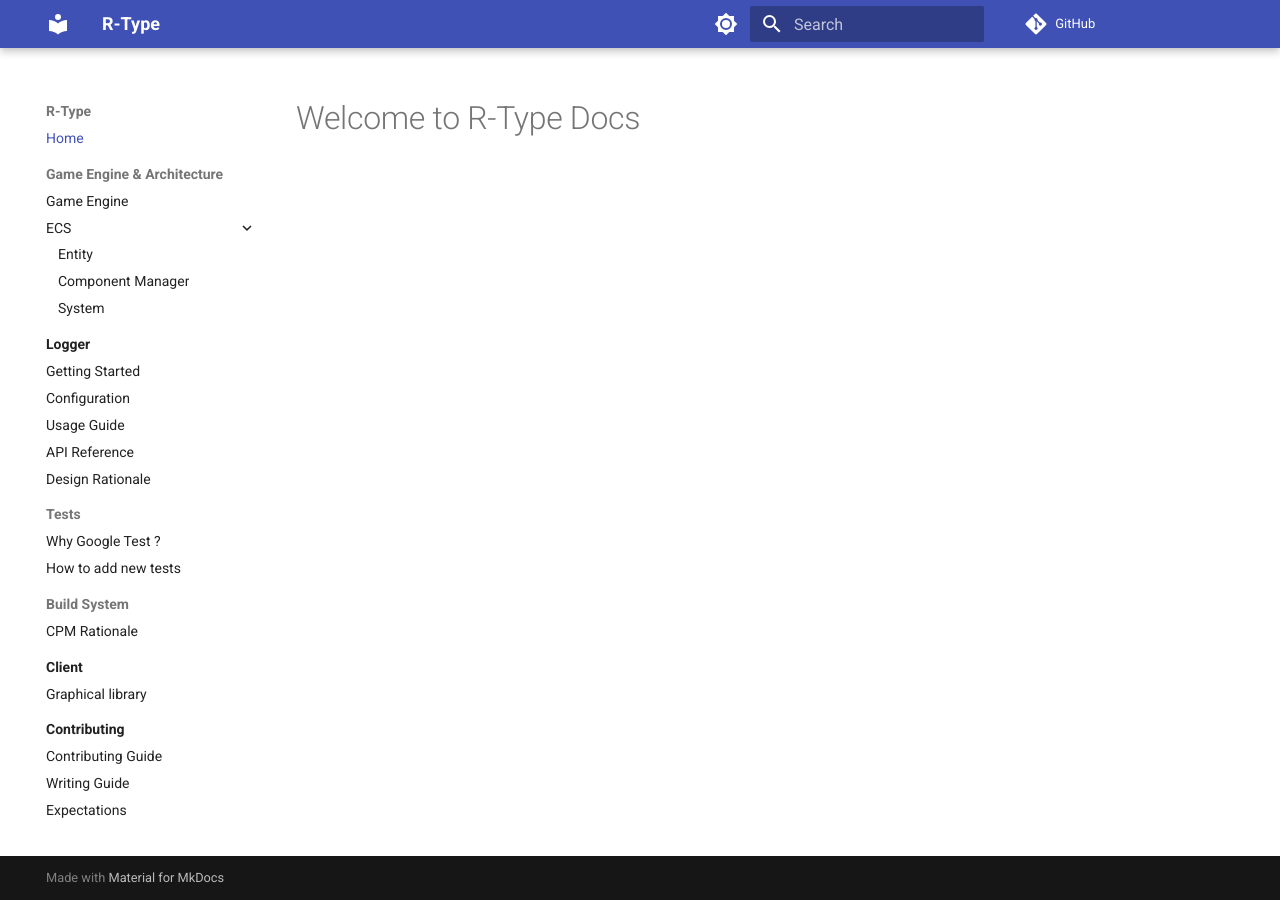
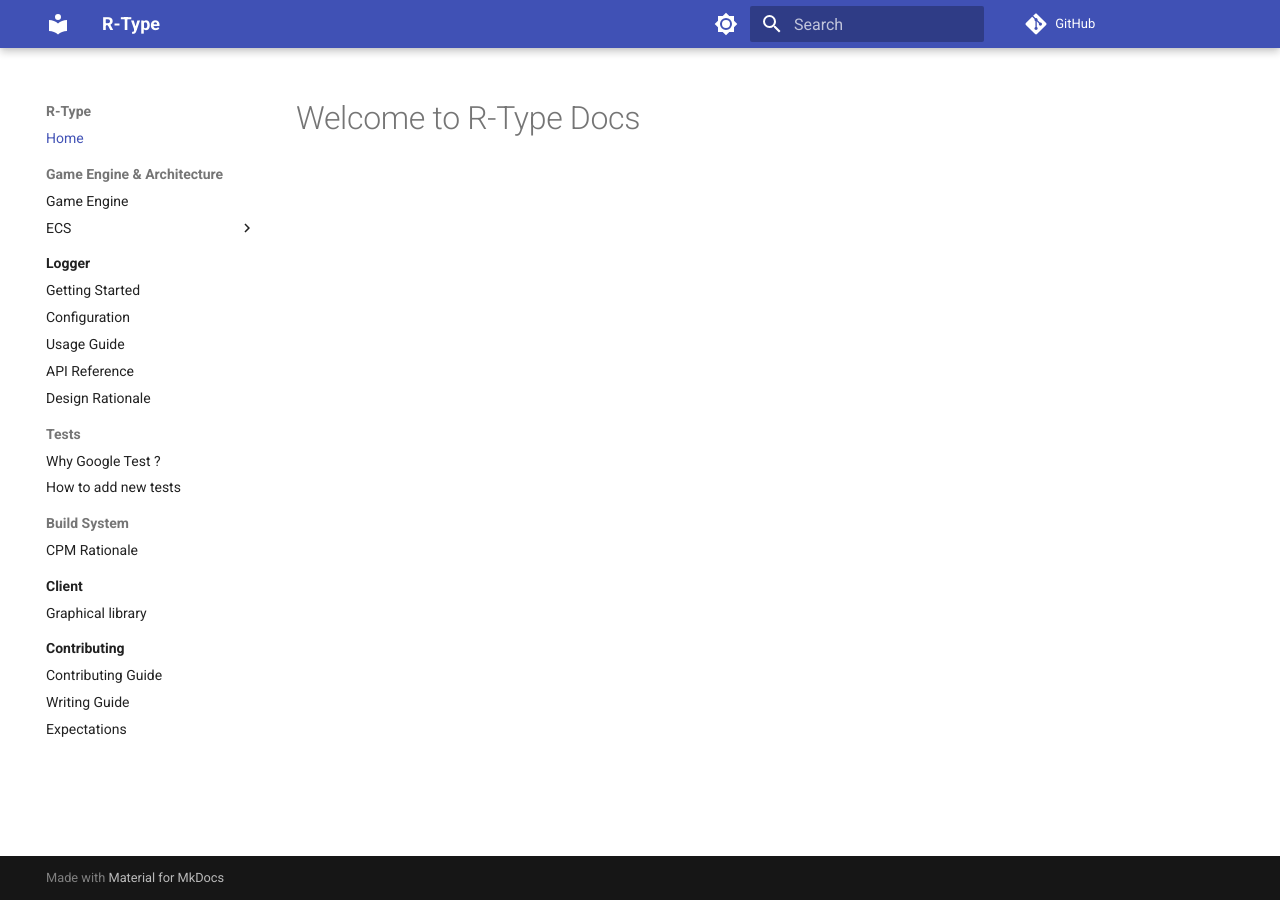
Before and after one commit to eliestroun14/R-Type, an MkDocs documentation site: the page built from docs/index.md, in a window 1280 px wide. Built offline with MkDocs 1.6.1 and Material for MkDocs 9.7.7, drawn with Linux system fonts in a browser that asks for light colours; comment, search, counter and statistics services are not loaded.

Commit message:
docs(doc) reorganize docs

```diff
--- a/mkdocs.yml
+++ b/mkdocs.yml
@@ -28,9 +28,9 @@ theme:
   features:
     # Navigation
     - navigation.sections          # Sections dépliables
-    - navigation.expand            # Auto-expand sections
     - navigation.indexes           # Pages d'index pour sections
     - navigation.top               # Bouton "Back to top"
+    - navigation.prune             # Hide nav items not on current page
 
     # Recherche
     - search.suggest
@@ -51,6 +51,7 @@ theme:
 plugins:
   - search
   - include-markdown
+  - section-index
 
 markdown_extensions:
   # Code blocks
```
